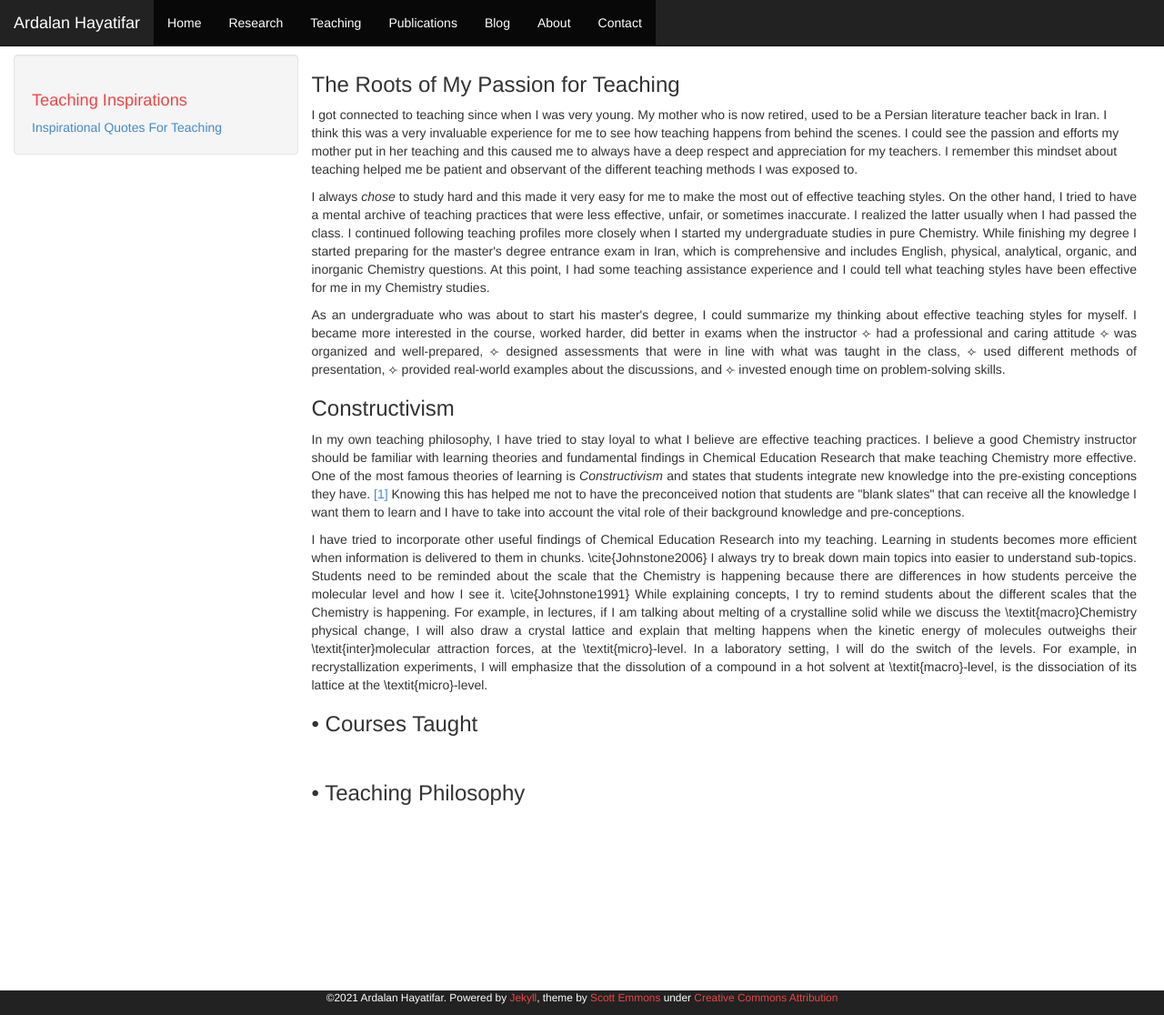
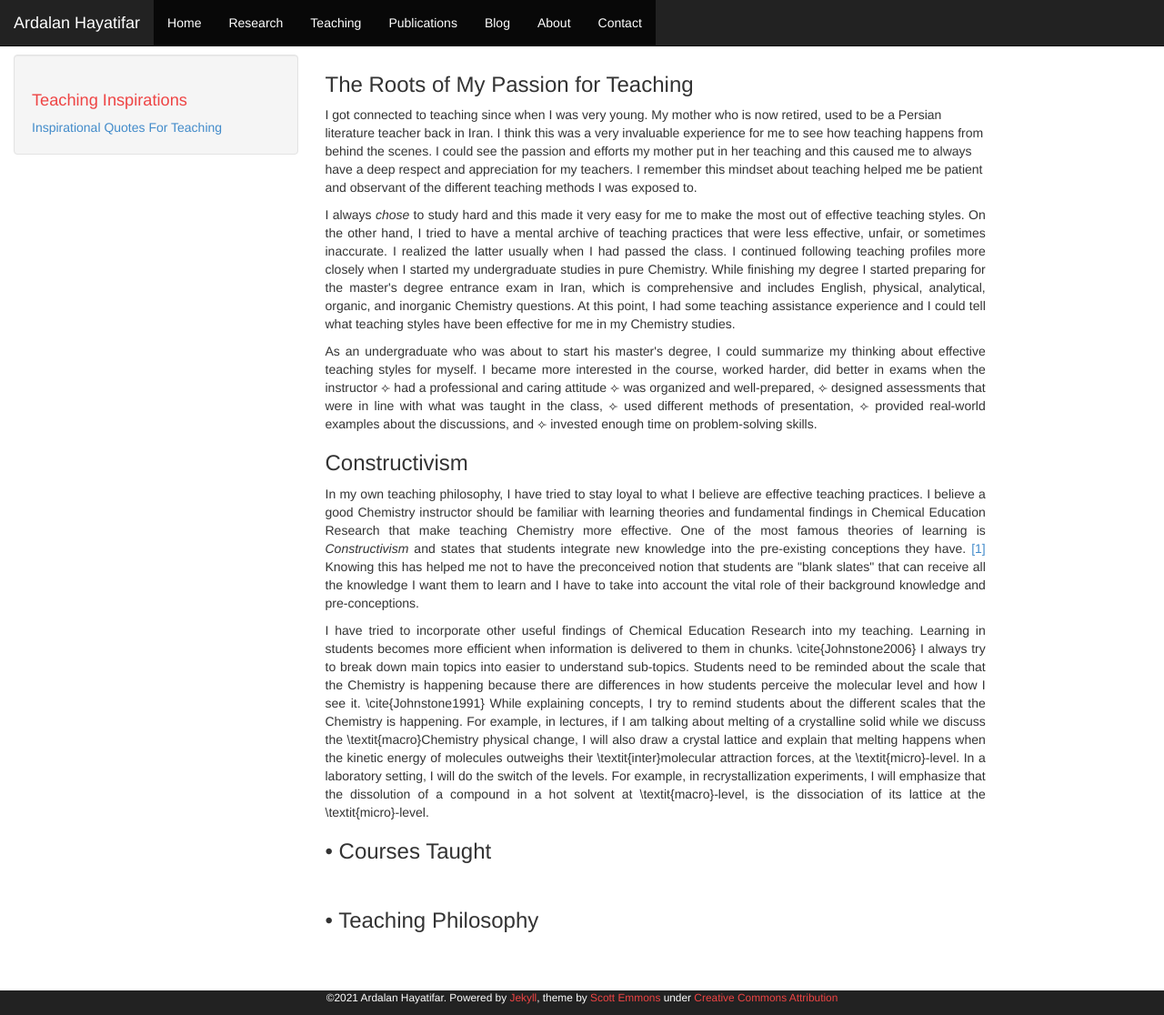
Before and after one commit to Ardalanhayatifar/ardalanhayatifar.github.io, a Jekyll site: the page built from teaching.html, in a window 1280 px wide and 1116 px high. Shown: the whole window at 91% size. Built offline with Jekyll 4.4.1, drawn with Linux system fonts in a browser that asks for light colours.

Commit message:
Update teaching.html

```diff
--- a/teaching.html
+++ b/teaching.html
@@ -13,7 +13,7 @@ permalink: "/teaching"
 
 
 
-
+<div class="col-md-10">
 
 <h3 > The Roots of My Passion for Teaching</h3>
 
@@ -48,3 +48,4 @@ permalink: "/teaching"
 </body>
 
 </div>
+</div>
```
